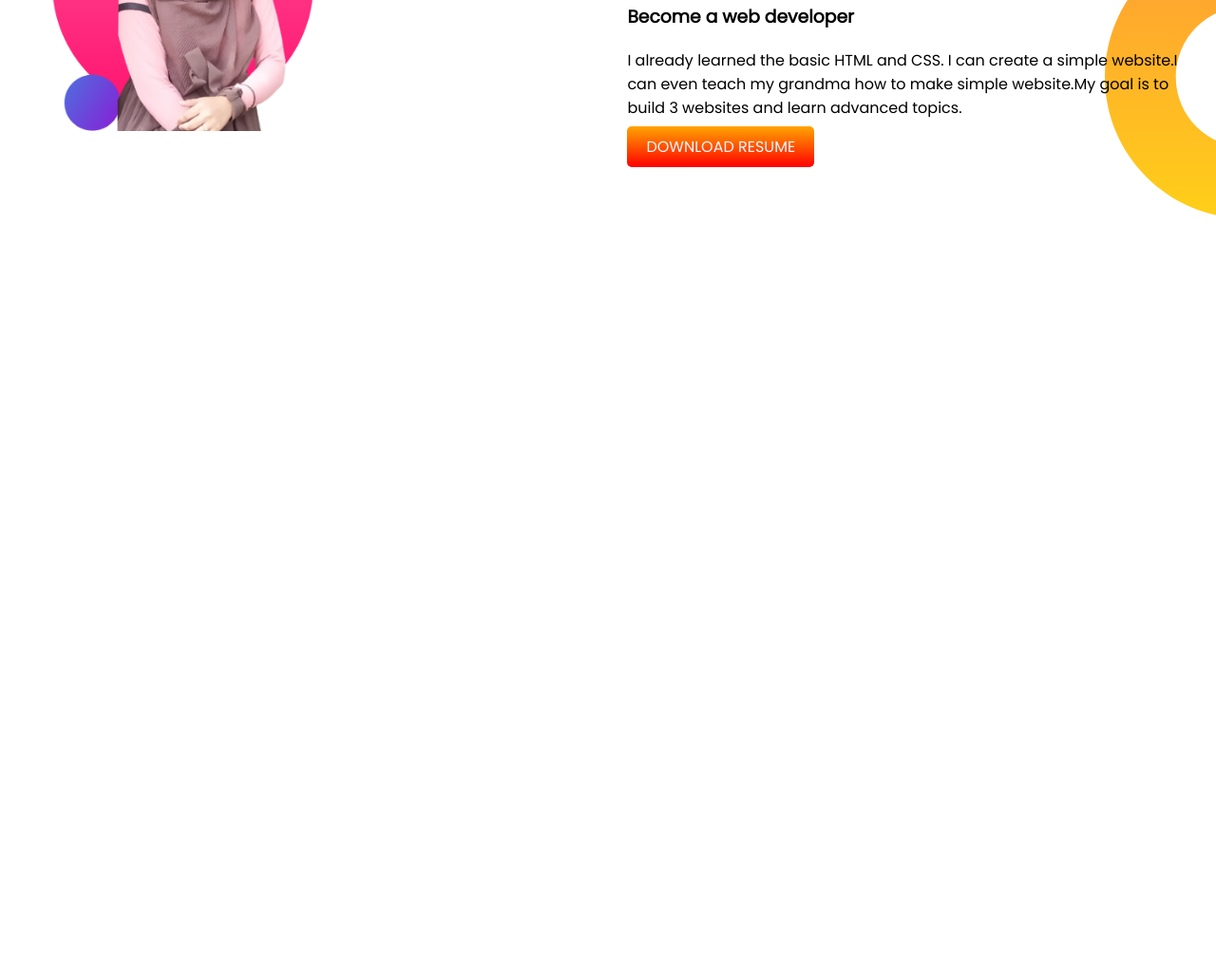
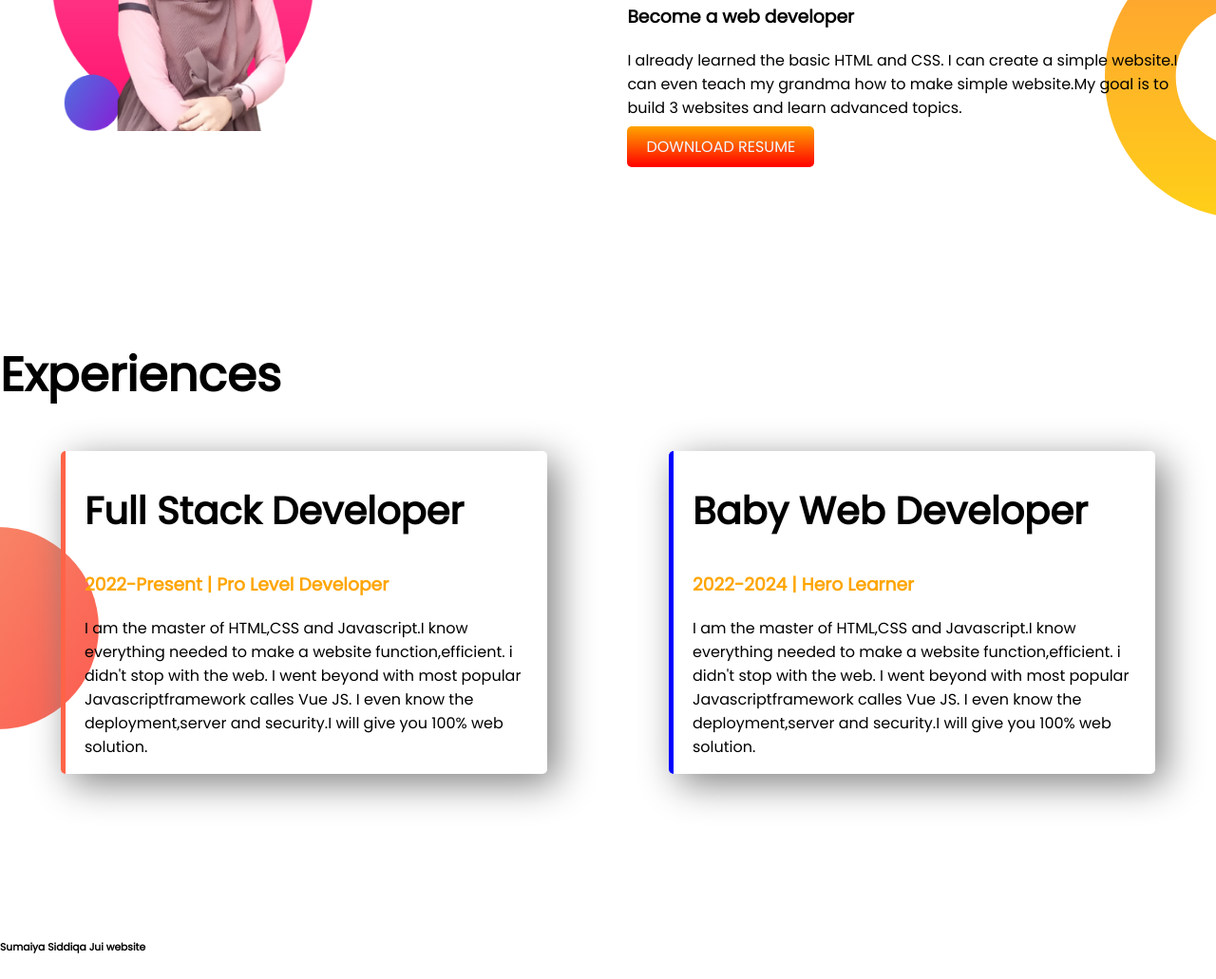
Before and after one commit to Jui17301/developer-portfolio, a plain HTML site: page index.html in a window 1280 px wide. Shown: the part 843-1874 px from the top of the page at 95% size. Before the commit the page ends 1160 px from the top, so only its background shows below. Drawn offline with Linux system fonts and the light colour scheme.

Commit message:
footer added and styles

```diff
--- a/index.html
+++ b/index.html
@@ -11,7 +11,8 @@
   <link rel="stylesheet" href="style.css">
 </head>
 <body>
-<section class="top-banner">
+
+  <section class="top-banner flexible-container ">
   <div class="half-width">
     <h1>Welcome To</h1>
     <h1><span class="color">Sumaiya Siddiqa Jui</span> World!</h1>
@@ -33,7 +34,7 @@
 
   </div></section>
 
-<section class="dream-big">
+<section class="dream-big flexible-container">
  <div class="half-width"> <img
   src="images/portfolio.png" alt="">
 </div>
@@ -48,6 +49,40 @@
   <a href="https://github.com/SumaiyaSiddiqaJui" target="_blank" class="link-button">DOWNLOAD RESUME</a>
 </div>
 </section>
+<section class="experience">
+  <h1>Experiences</h1>
+  <div class="flexible-container">
+    <div id="full-stack" class="experience-item">
+      <h2>Full Stack Developer </h2>
+      <h3 class="color"> 2022-Present | Pro Level Developer</h3>
+    <p>I am the master of HTML,CSS and Javascript.I know
+      everything needed to make a website function,efficient.
+      i didn't stop with the web. I went beyond with most popular Javascriptframework calles Vue JS.
+      I even know the deployment,server and security.I will give you
+      100% web solution.
+    </p>
+
+
+
+    </div>
+    <div id="baby-web"class="experience-item">
+      <h2>Baby Web Developer</h2>
+      <h3 class="color">2022-2024 | Hero Learner</h3>
+      <p>I am the master of HTML,CSS and Javascript.I know
+        everything needed to make a website function,efficient.
+        i didn't stop with the web. I went beyond with most popular Javascriptframework calles Vue JS.
+        I even know the deployment,server and security.I will give you
+        100% web solution.
+      </p>
+
+
+    </div>
+  </div>
+
+</section>
 
 </body>
+<footer>
+  <p><h6>Sumaiya Siddiqa Jui website</h6></p>
+</footer>
 </html>
--- a/style.css
+++ b/style.css
@@ -6,12 +6,16 @@ h1{
   font-size: 50px;
 
 }
+h2{
+  font-size: 40px;
+}
 .color{
   color:orange;
 }
-section{
+.flexible-container{
   display: flex;
   padding-bottom: 150px;
+
 }
 .half-width{
   width:50%;
@@ -39,3 +43,27 @@ section{
   background-position: right;
   padding-right: 10px;
 }
+.experience{
+  background-image: url(images/exp-bg.png);
+  background-repeat: no-repeat;
+  background-position: left;
+
+}
+.experience-item{
+
+  box-shadow: 10px 10px 40px gray;
+  width:40%;
+  margin-right: 5%;
+  margin-left: 5%;
+  padding-left: 20px;
+  border-radius: 5px;
+}
+#full-stack{
+  border-left: 5px solid tomato;
+}
+#baby-web{
+  border-left:5px solid blue ;
+}
+footer p{
+  text-align: center;
+}
```
